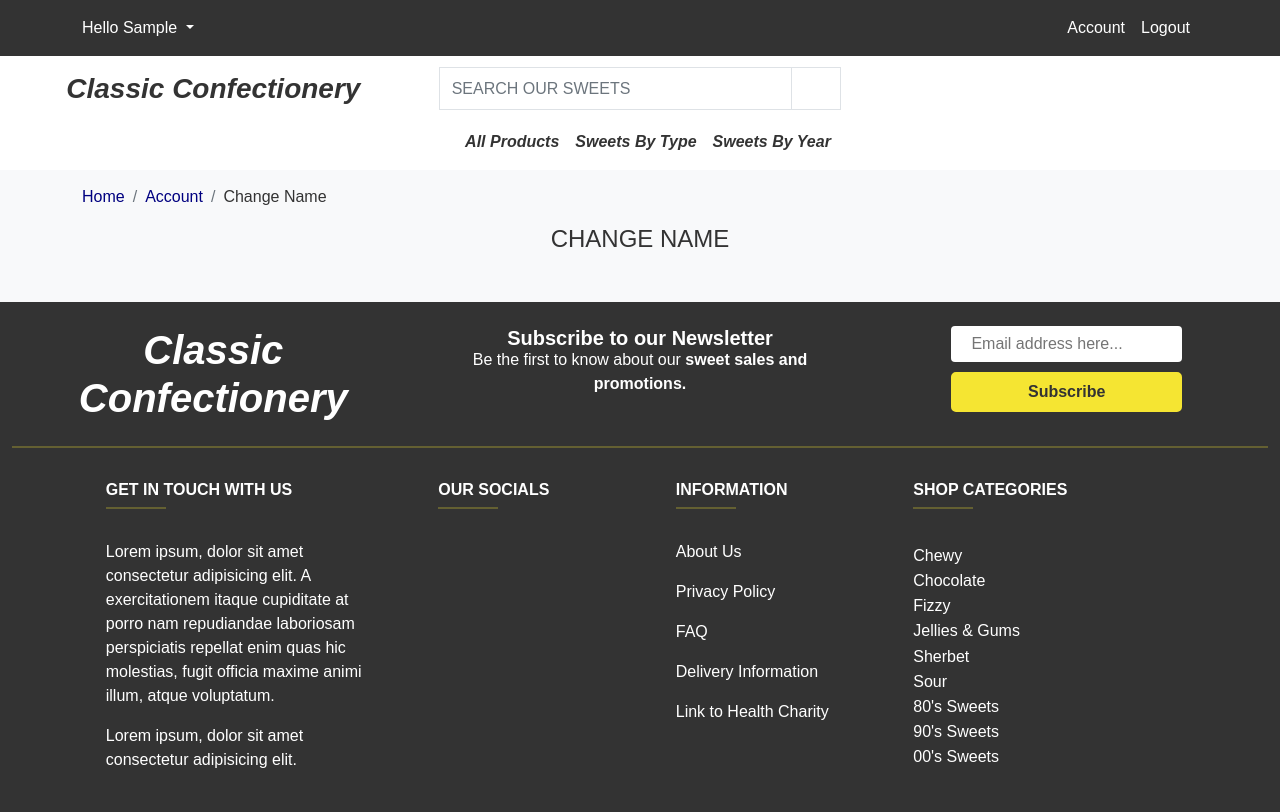
After one commit to LewisCM14/sweet-shop, a Django app: page /profile/change_name in a window 1280 px wide. The commit adds this page. Run offline with Django 3.2, Linux system fonts and the light colour scheme; the visitor is signed in with stand-in values (Sample User, id 1); some libraries are stand-ins or nearby versions; some web fonts are replaced.

Commit message:
create name_change.html, render with view & url

```diff
--- /dev/null
+++ b/profiles/templates/profiles/name_change.html
@@ -0,0 +1,29 @@
+{% extends "base.html" %}
+{% load static %}
+
+
+{% block page_header %}
+    <div class="container header-container">
+        <div class="row">
+            <div class="col">
+                <nav aria-label="breadcrumb">
+                    <ol class="breadcrumb">
+                      <li class="breadcrumb-item"><a href="{% url 'home' %}">Home</a></li>
+                      <li class="breadcrumb-item"><a href="{% url 'profile' %}">Account</a></li>
+                      <li class="breadcrumb-item active" aria-current="page">Change Name</li>
+                    </ol>
+                  </nav>
+            </div>
+        </div>
+    </div>
+{% endblock %}
+
+{% block content %}
+    <div class="text-center mb-4">
+        <span class="h4 text-uppercase">Change Name</span>
+    </div>
+    <div class="container mb-4">
+        <div class="row">
+        </div>
+    </div>
+{% endblock %}
--- a/profiles/templates/profiles/profile.html
+++ b/profiles/templates/profiles/profile.html
@@ -31,6 +31,7 @@
                 <p class="small">Navigate here to <a href="{% url 'account_email' %}" class="fw-900 navy-underline">set
                         your primary email</a> or here to <a href="{% url 'account_change_password' %}"
                         class="fw-900 navy-underline">change your password</a>.</p>
+                <a href="{% url 'change_name' %}">Change Name</a>
                 <p class="fw-700">Delivery Information</p>
                 <form class="mt-3" action="{% url 'profile' %}" method="POST" id="profile-update-form">
                     {% csrf_token %}
--- a/profiles/urls.py
+++ b/profiles/urls.py
@@ -5,5 +5,6 @@ from . import views
 
 urlpatterns = [
     path('', views.profile, name='profile'),
+    path('change_name', views.change_name, name='change_name'),
     path('order_history/<order_number>', views.order_history, name='order_history'),  # noqa: E501
 ]
--- a/profiles/views.py
+++ b/profiles/views.py
@@ -57,6 +57,12 @@ def profile(request):
     return render(request, template, context)
 
 
+@login_required
+def change_name(request):
+    """ a view to handle users changing their name """
+    return render(request, 'profiles/name_change.html')
+
+
 def order_history(request, order_number):
     """
     A view to handle displaying a users order history.
```
